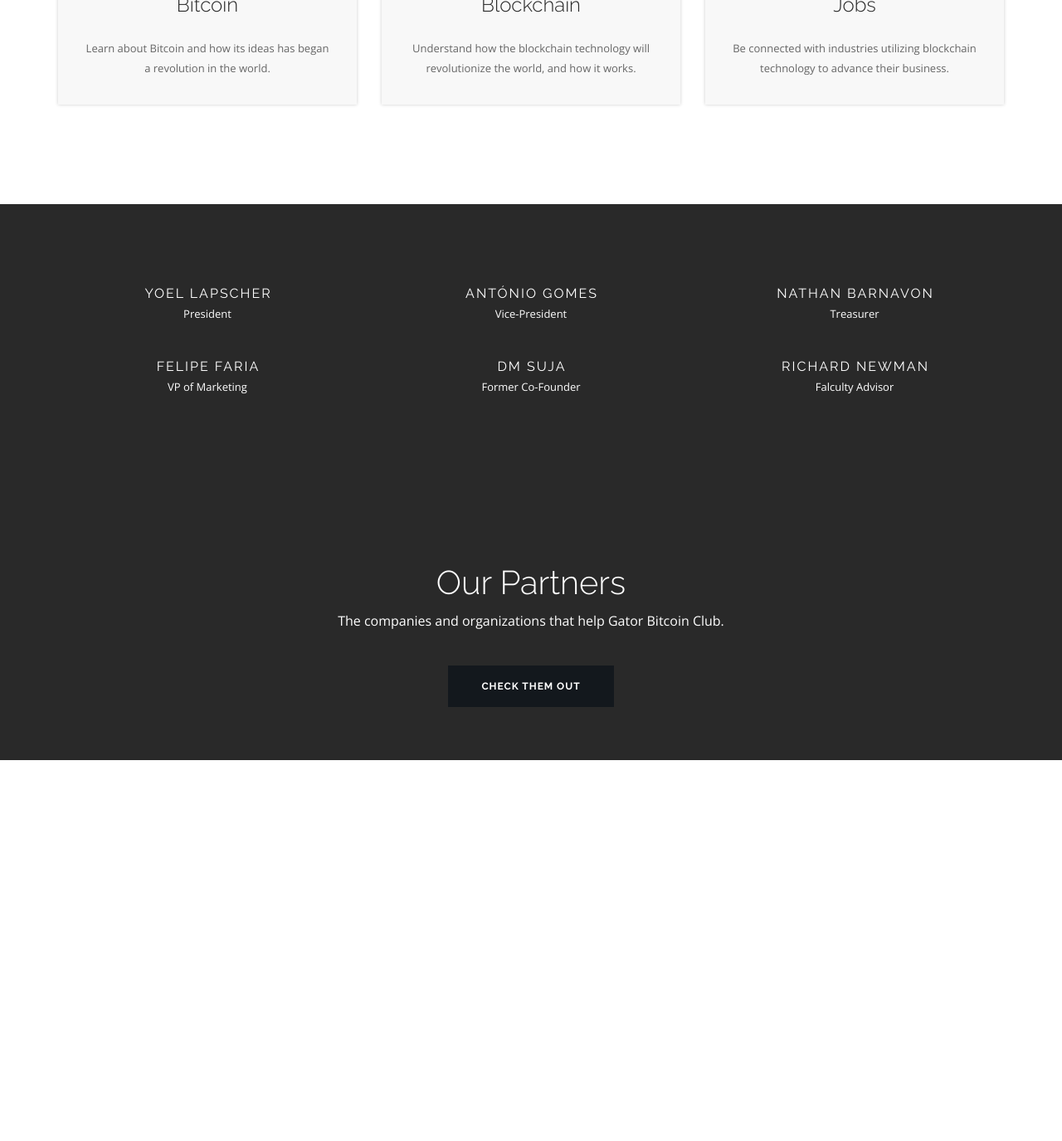
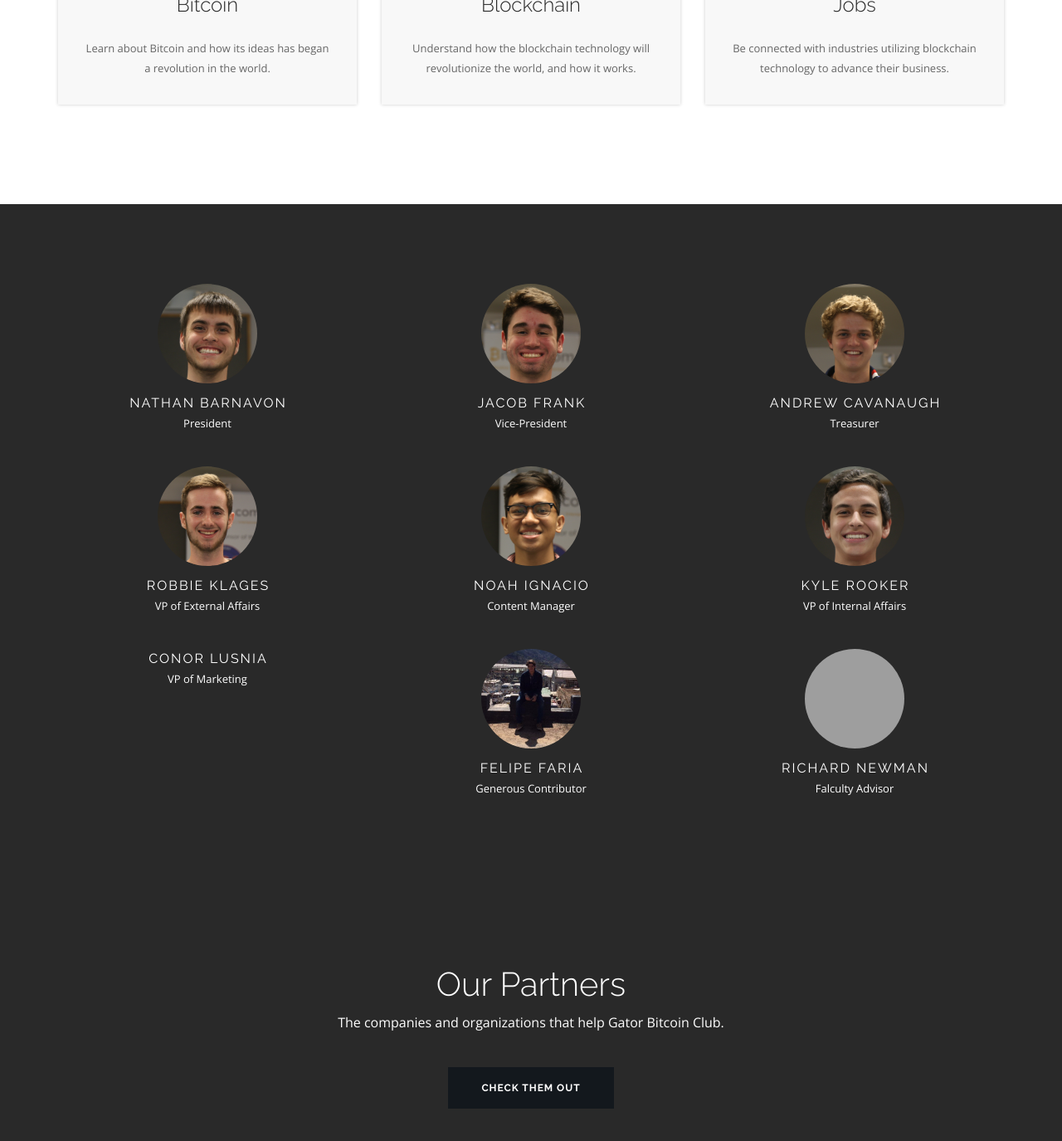
Before and after one commit to gatorbitcoinclub/github-website, a Jekyll site: the page built from club/index.html, in a window 1280 px wide and 1400 px high, scrolled down 521 px. Shown: the top 1375 px of the window at 83% size. Built offline with Jekyll 4.4.1, drawn with Linux system fonts in a browser that asks for light colours; before the commit the page ends 1437 px from its top, so only the background shows below that; grey boxes are pictures that could not be loaded.

Commit message:
update exec board

```diff
--- a/club/index.html
+++ b/club/index.html
@@ -49,8 +49,9 @@ layout: default
             <div class="row">
                 <div class="col-md-4 col-sm-6">
                     <div class="image-tile outer-title text-center">
+                        <img alt="Pic" style="height: 120px; width: 120px; border-radius: 100%;" src="../assets/img/exec-board/NathanClose.JPG">
                         <div class="title mb16">
-                            <h5 class="uppercase mb0">Yoel Lapscher</h5>
+                            <h5 class="uppercase mb0">Nathan Barnavon</h5>
                             <span>President</span>
                         </div>
                         <p class="mb0">
@@ -59,8 +60,9 @@ layout: default
                 </div>
                 <div class="col-md-4 col-sm-6">
                     <div class="image-tile outer-title text-center">
+                        <img alt="Pic" style="height: 120px; width: 120px; border-radius: 100%;" src="../assets/img/exec-board/JacobClose.JPG">
                         <div class="title mb16">
-                            <h5 class="uppercase mb0">António Gomes</h5>
+                            <h5 class="uppercase mb0">Jacob Frank</h5>
                             <span>Vice-President</span>
                         </div>
                         <p class="mb0">
@@ -69,8 +71,9 @@ layout: default
                 </div>
                 <div class="col-md-4 col-sm-6">
                     <div class="image-tile outer-title text-center">
+                        <img alt="Pic" style="height: 120px; width: 120px; border-radius: 100%;" src="../assets/img/exec-board/AndrewClose.JPG">
                         <div class="title mb16">
-                            <h5 class="uppercase mb0">Nathan Barnavon</h5>
+                            <h5 class="uppercase mb0">Andrew Cavanaugh</h5>
                             <span>Treasurer</span>
                         </div>
                         <p class="mb0">
@@ -81,9 +84,10 @@ layout: default
             <div class="row">
                 <div class="col-md-4 col-sm-6">
                     <div class="image-tile outer-title text-center">
+                        <img alt="Pic" style="height: 120px; width: 120px; border-radius: 100%;" src="../assets/img/exec-board/RobbieClose.JPG">
                         <div class="title mb16">
-                            <h5 class="uppercase mb0">Felipe Faria</h5>
-                            <span>VP of Marketing</span>
+                            <h5 class="uppercase mb0">Robbie Klages</h5>
+                            <span>VP of External Affairs</span>
                         </div>
                         <p class="mb0">
 
@@ -92,9 +96,10 @@ layout: default
                 </div>
                 <div class="col-md-4 col-sm-6">
                     <div class="image-tile outer-title text-center">
+                        <img alt="Pic" style="height: 120px; width: 120px; border-radius: 100%;" src="../assets/img/exec-board/NoahClose.JPG">
                         <div class="title mb16">
-                            <h5 class="uppercase mb0">DM Suja</h5>
-                            <span>Former Co-Founder</span>
+                            <h5 class="uppercase mb0">Noah Ignacio</h5>
+                            <span>Content Manager</span>
                         </div>
                         <p class="mb0">
                         </p>
@@ -102,6 +107,41 @@ layout: default
                 </div>
                 <div class="col-md-4 col-sm-6">
                     <div class="image-tile outer-title text-center">
+                        <img alt="Pic" style="height: 120px; width: 120px; border-radius: 100%;" src="../assets/img/exec-board/KyleClose.JPG">
+                        <div class="title mb16">
+                            <h5 class="uppercase mb0">Kyle Rooker</h5>
+                            <span>VP of Internal Affairs</span>
+                        </div>
+                        <p class="mb0">
+                        </p>
+                    </div>
+                </div>
+            </div>
+            <div class="row">
+                <div class="col-md-4 col-sm-6">
+                    <div class="image-tile outer-title text-center">
+                        <div class="title mb16">
+                            <h5 class="uppercase mb0">Conor Lusnia</h5>
+                            <span>VP of Marketing</span>
+                        </div>
+                        <p class="mb0">
+                        </p>
+                    </div>
+                </div>
+                <div class="col-md-4 col-sm-6">
+                    <div class="image-tile outer-title text-center">
+                        <img alt="Pic" style="height: 120px; width: 120px; border-radius: 100%;" src="../assets/img/avatar4.jpg">
+                        <div class="title mb16">
+                            <h5 class="uppercase mb0">Felipe Faria</h5>
+                            <span>Generous Contributor</span>
+                        </div>
+                        <p class="mb0">
+                        </p>
+                    </div>
+                </div>
+                <div class="col-md-4 col-sm-6">
+                    <div class="image-tile outer-title text-center">
+                        <img alt="Pic" style="height: 120px; width: 120px; border-radius: 100%;" src="../assets/img/avatar5.png">
                         <div class="title mb16">
                             <h5 class="uppercase mb0">Richard Newman</h5>
                             <span>Falculty Advisor</span>
```
Also changed, not shown: index.html (+10 -3 lines), assets/img/exec-board/AndrewClose.JPG (added), assets/img/exec-board/JacobClose.JPG (added), assets/img/exec-board/KyleClose.JPG (added), assets/img/exec-board/NathanClose.JPG (added), assets/img/exec-board/NoahClose.JPG (added), assets/img/exec-board/RobbieClose.JPG (added), 9 other files.
